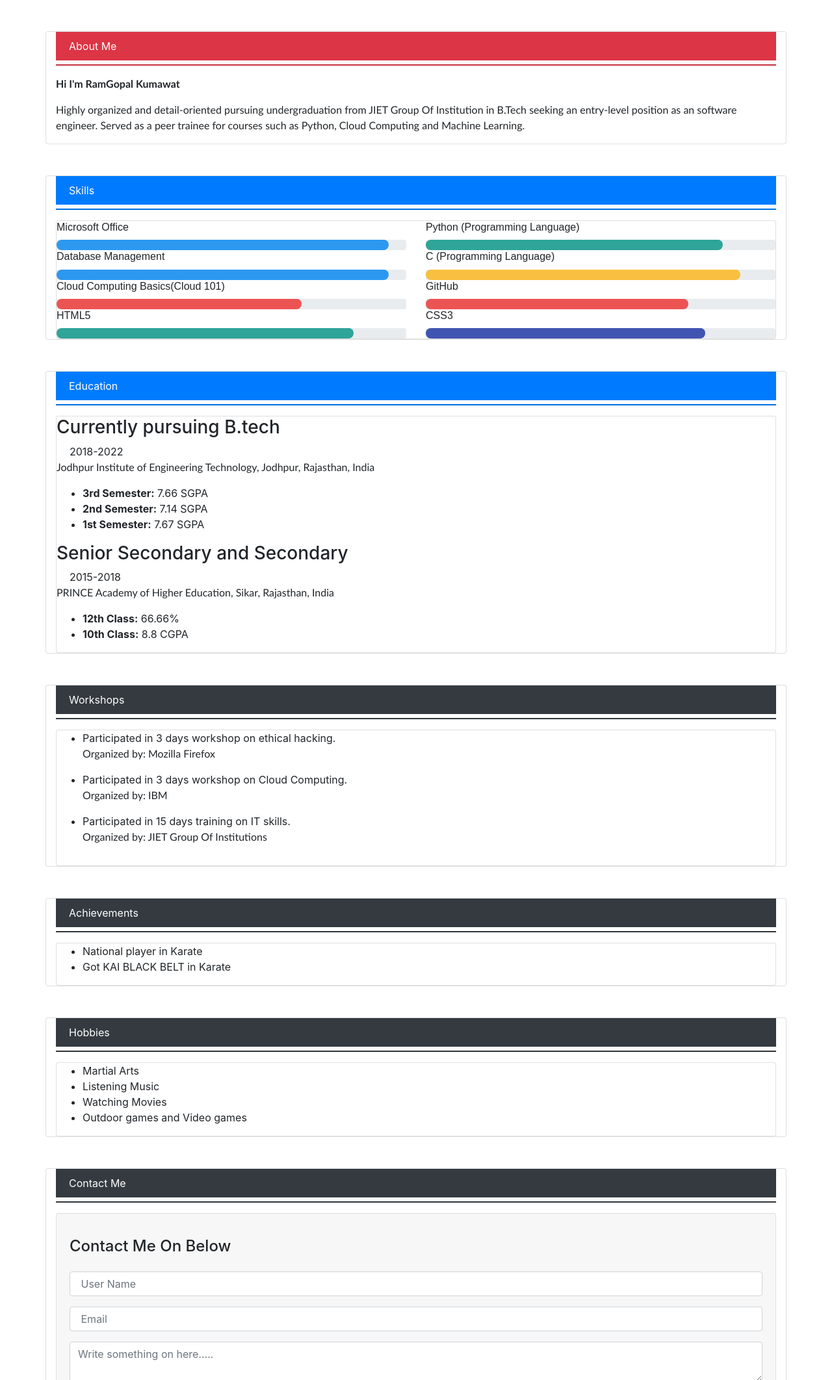
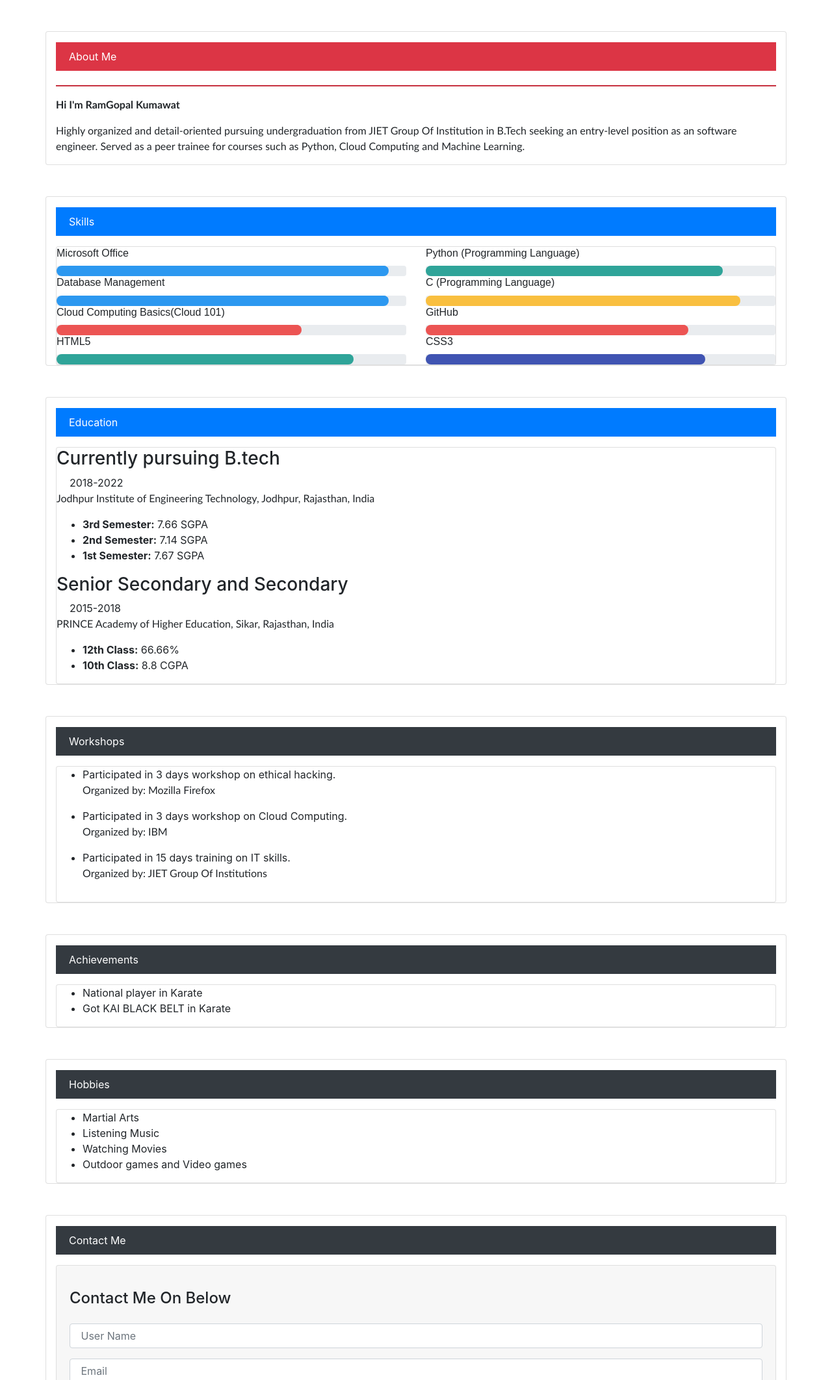
Before and after one commit to kumawatramgopal/Portfolio, a plain HTML site: page index.html in a window 1280 px wide. Shown: the part 676-2800 px from the top of the page at 65% size. Drawn offline with nearby package versions, Linux system fonts and the light colour scheme.

Commit message:
My Portfolio

```diff
--- a/index.html
+++ b/index.html
@@ -16,7 +16,7 @@
                 <button class="navbar-toggler" data-toggle="collapse" data-target="#navbar">
                     <span class="navbar-toggler-icon"></span>
                 </button>
-                <a href="#" class="navbar-brand"><h3>Portfolio</h3></a>
+                <a href="#" class="navbar-brand"><h3>RamGopal Kumawat</h3></a>
                 <div class="collapse navbar-collapse" id="navbar" role="navigation">
                     <ul class="navbar-nav ml-auto">
                         <li class="nav-item"><a href="#About" class="nav-link">About Me</a></li>
@@ -79,7 +79,7 @@
         <div class="container mt-5">
             <div class="row">
                 <div class="col card bg-white">
-                    <span class="bg-danger text-white">About Me</span><hr class="bg-danger">
+                    <span class="bg-danger text-white my-3">About Me</span><hr class="bg-danger">
                     <p><strong>Hi I'm RamGopal Kumawat</strong> </p>
 					<p>Highly organized and detail-oriented pursuing undergraduation from JIET Group Of Institution in B.Tech seeking an
 					   entry-level position as an software engineer. Served as a peer trainee  for courses such as Python,
@@ -91,7 +91,7 @@
         <!--Skills-->
         <div id="Skills" class="mt-5">
             <div class="container card bg-white">
-                <span class="bg-primary text-white">Skills</span><hr class="bg-primary">
+                <span class="bg-primary text-white my-3">Skills</span>
                 <div class="row">
                     <div class="col">
                         <div class="card bg-white">
@@ -193,7 +193,7 @@
 
         <div id="Education" class="mt-5">
             <div class="container card bg-white">
-                <span class="bg-primary text-white">Education</span><hr class="bg-primary">
+                <span class="bg-primary text-white my-3">Education</span>
                 <div class="card bg-white">
                     <div class="row">
                         <div class="col-md-12">
@@ -222,7 +222,7 @@
 
         <div id="Workshops" class="mt-5">
             <div class="container card bg-white">
-                <span class="bg-dark text-white container-heading">Workshops</span><hr class="bg-dark">
+                <span class="bg-dark text-white container-heading my-3">Workshops</span>
                 <div class="card bg-white">
                     <ul>
                         <li>Participated in 3 days workshop on ethical hacking. <p>Organized by: Mozilla Firefox</p></li>
@@ -235,7 +235,7 @@
 
         <div id="Achievements" class="mt-5">
             <div class="container card bg-white">
-                <span class="bg-dark text-white container-heading">Achievements</span><hr class="bg-dark">
+                <span class="bg-dark text-white container-heading my-3">Achievements</span>
                 <div class="card bg-white">
                     <ul>
                         <li>National player in Karate</li>
@@ -247,7 +247,7 @@
 
         <div id="Hobbies" class="mt-5">
             <div class="container card bg-white">
-                <span class="bg-dark text-white container-heading">Hobbies</span><hr class="bg-dark">
+                <span class="bg-dark text-white container-heading my-3">Hobbies</span>
                 <div class="card bg-white">
                     <ul>
                         <li>Martial Arts</li>
@@ -262,7 +262,7 @@
         <!--Contact-->
         <div id="Contact">
             <div class="container card bg-white mt-5">
-                <span class="bg-dark text-white">Contact Me</span><hr class="bg-dark">
+                <span class="bg-dark text-white my-3">Contact Me</span>
                 <div class="row">
                     <div class="col">
                         <div class="card bg-white">
```
